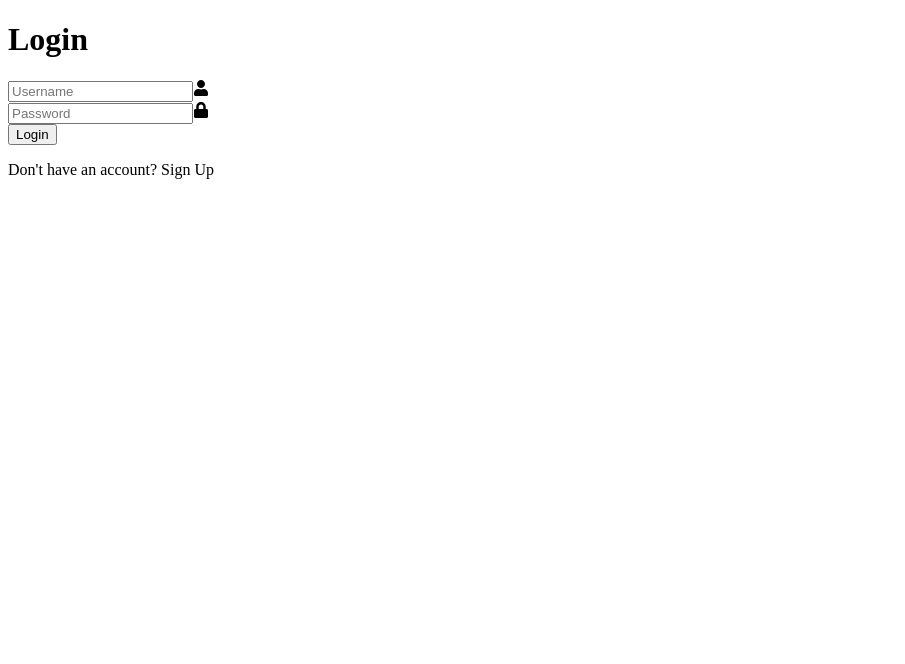
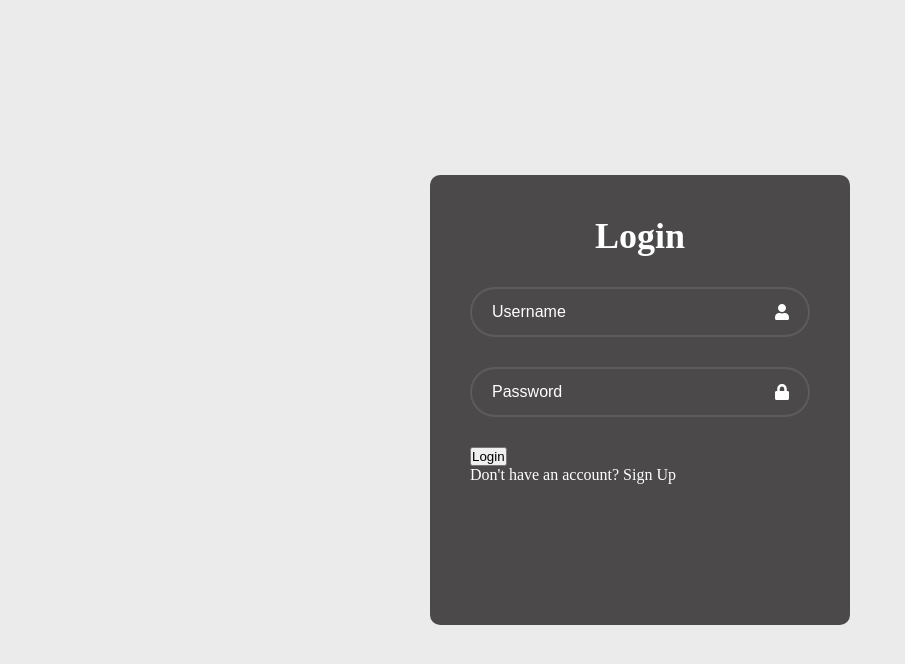
Before and after one commit to AmrMahmoud28/CPIT405-GroupProject, a React (Vite) app: page /login in a window 1280 px wide. Shown: the top 664 px of the page, without its empty margins (0-905 px from the left). Built offline with nearby package versions, Linux system fonts and the light colour scheme.

Commit message:
added styles to the login form card and the input boxes

```diff
--- a/src/App.jsx
+++ b/src/App.jsx
@@ -1,6 +1,7 @@
 import { BrowserRouter, Routes, Route } from "react-router-dom";
 import Home from "./pages/Home";
 import Login from "./pages/Login";
+import "./app.css"
 const App = () => {
   return (
     <BrowserRouter>
--- a/src/app.css
+++ b/src/app.css
@@ -0,0 +1,73 @@
+*{
+    margin: 0;
+    padding: 0;
+    box-sizing: border-box;
+}
+
+input:-webkit-autofill,
+input:-webkit-autofill:hover,
+input:-webkit-autofill:focus,
+input:-webkit-autofill:active{
+    background-clip: text !important;
+    -webkit-background-clip: text !important;
+    -webkit-text-fill-color: white !important;
+}
+
+.loginContainer{
+    display: flex;
+    justify-content: center;
+    align-items: center;
+    min-height: 100vh;
+    background-color: #ebebeb; /* Temporary color */
+}
+
+.formCard{
+    position: relative;
+    width: 420px;
+    height: 450px;
+    background: #4b4949; /* Temporary color */
+    border-radius: 10px;
+    color: white;
+}
+
+.formCard .form-box{
+    width: 100%;
+    padding: 40px;
+}
+
+.formCard .form-box h1{
+    font-size: 36px;
+    text-align: center;
+}
+
+.formCard .form-box .input-box{
+    position: relative;
+    width: 100%;
+    height: 50px;
+    margin: 30px 0;
+}
+
+.formCard .form-box .input-box input{
+    width: 100%;
+    height: 100%;
+    background: transparent;
+    border: none;
+    outline: none;
+    border: 2px solid rgba(255, 255, 255, 0.1);
+    border-radius: 40px;
+    font-size: 16px;
+    color: white;
+    padding: 20px 45px 20px 20px;
+}
+
+.formCard .form-box .input-box input::placeholder{
+    color: white;
+}
+
+.formCard .form-box .input-box .icon{
+    position: absolute;
+    right: 20px;
+    top: 50%;
+    transform: translateY(-50%);
+    font-size: 16px;
+}
--- a/src/components/LoginForm.jsx
+++ b/src/components/LoginForm.jsx
@@ -4,6 +4,7 @@ import { FaUser, FaLock } from "react-icons/fa";
 
 const LoginForm = () => {
   return (
+    <div className="form-box">
       <form action="">
         <h1>Login</h1>
         <InputBox
@@ -26,6 +27,7 @@ const LoginForm = () => {
           <p>Don't have an account? Sign Up</p>
         </div>
       </form>
+    </div>
   );
 };
 
--- a/src/pages/Login.jsx
+++ b/src/pages/Login.jsx
@@ -4,7 +4,9 @@ import LoginForm from "../components/LoginForm";
 const Login = () => {
   return (
     <div className="loginContainer">
-      <LoginForm />
+      <div className="formCard">
+        <LoginForm />
+      </div>
     </div>
   );
 };
```
Lines whose indentation alone changed are shown as unchanged.
